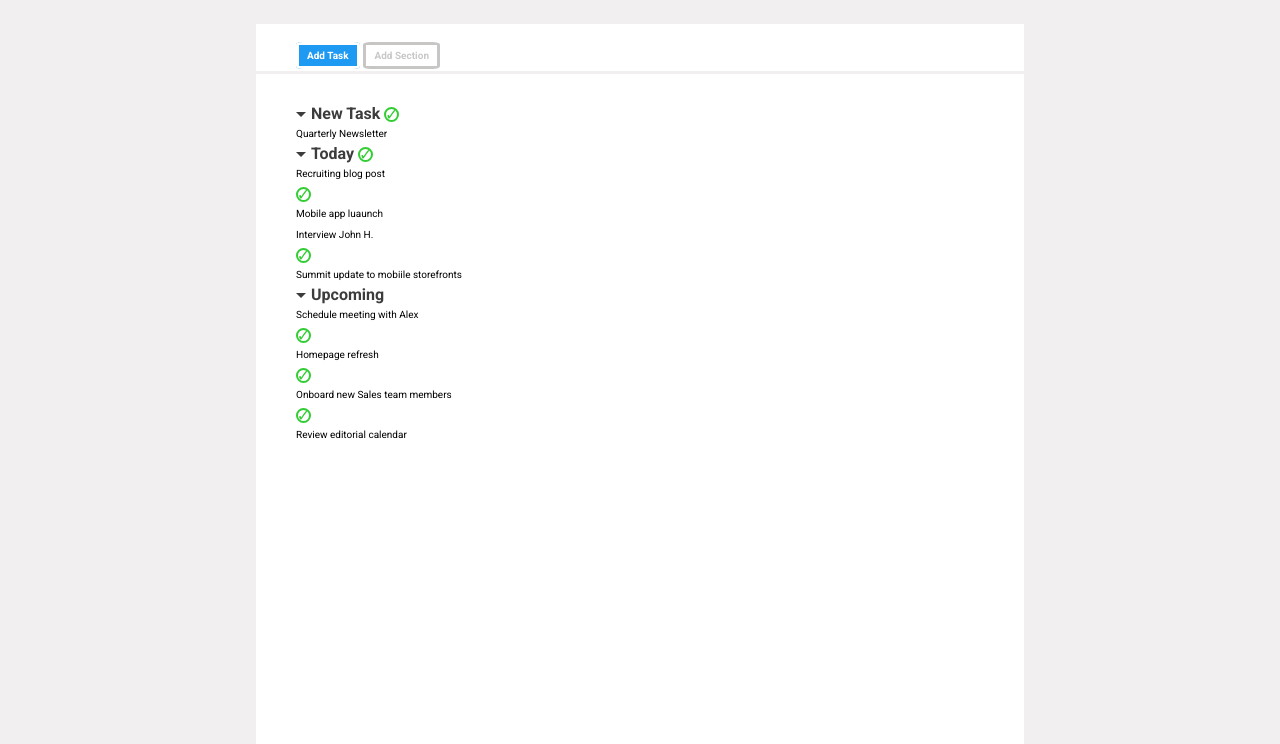
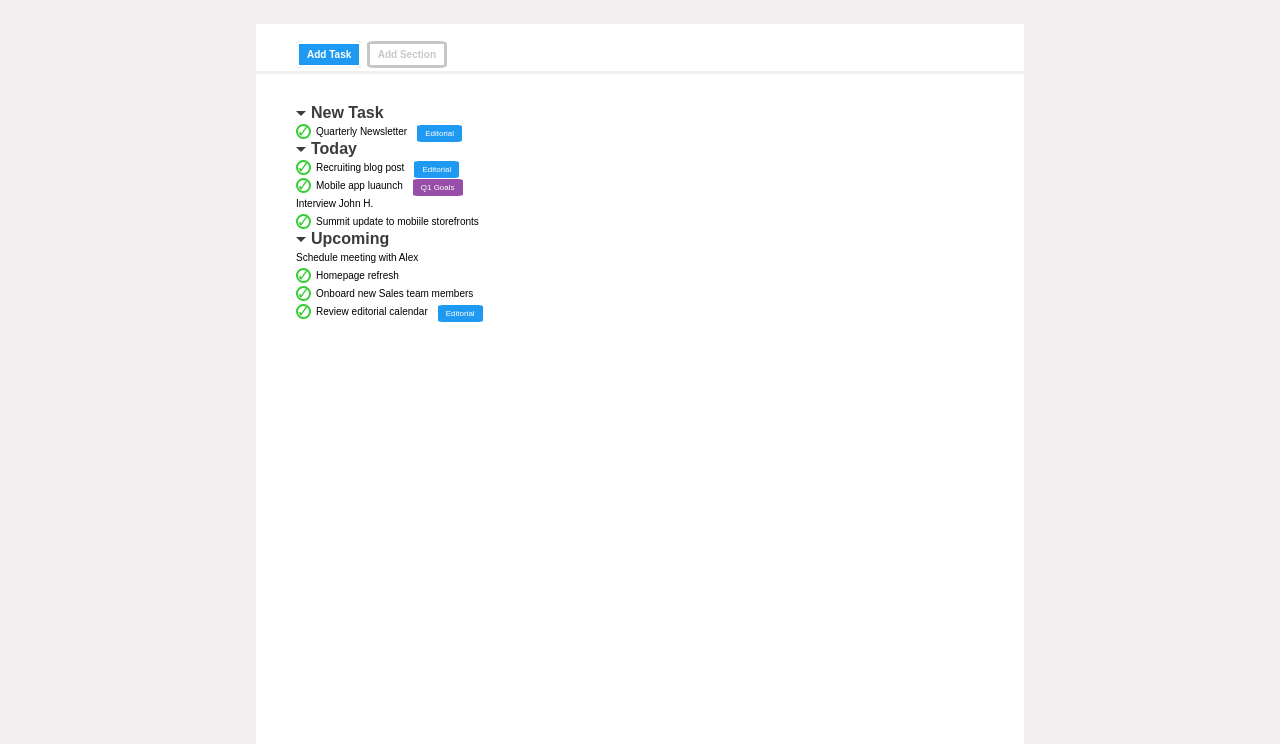
Before and after one commit to FilippoDibe/html-css-toboolist, a plain HTML site: page index.html in a window 1280 px wide. Shown: the part 70-814 px from the top of the page. Drawn offline with Linux system fonts and the light colour scheme.

Commit message:
color box

```diff
--- a/css/style.css
+++ b/css/style.css
@@ -2,7 +2,7 @@
     margin: 0;
     padding: 0;
     box-sizing: border-box;
-    font-family: 'roboto', sans-serif;
+    font-family: 'arial', sans-serif;
 }
 body{
     background-color: rgb(241, 239, 239);
@@ -21,6 +21,7 @@ header img, header h1 {
         main{
             background-color: white;
             margin: auto;
+
             margin-top: 40px;
             width: 60%;
             height: 90vh;
@@ -68,12 +69,14 @@ header img, header h1 {
         }
         .titolo{
             color: #3c3c3c;
+            display: inline-block;
         }
     /* text style  */
         .text{
             font-size: 10px;
             padding: 5px 0px;
             vertical-align: middle;
+            display: inline;
 
         }
     /* check verde tondo  */
@@ -89,9 +92,21 @@ header img, header h1 {
         justify-content: center;
         color: limegreen;
         border-color: limegreen;
+        margin-right: 5px;
     }
 
     /* box  */
     .box{
-
+        margin:10px;
+        font-size: 8px;
+        display: inline;
+        border-radius: 10%;
+        color: white ;
+        padding: 4px 8px;
     }
+    .editorial{
+        background-color:  rgb(31, 154, 242); ;
+    }
+    .Q1goals{
+        background-color: rgb(150, 78, 168);
+    }
--- a/index.html
+++ b/index.html
@@ -27,20 +27,20 @@
         </section>
         <div class="lista">
             <!-- new task -->
-            <span class="freccia"></span><span class="titolo"><strong>New Task</strong></span>
-            <span class="check">&#x2713;</span><div class="text">Quarterly Newsletter</div><span class="box editorial"></span>
+            <span class="freccia"></span><span class="titolo"><strong>New Task</strong></span> <br>
+            <span class="check">&#x2713;</span><div class="text">Quarterly Newsletter</div><div class="box editorial">Editorial</div> <br>
             <!-- today -->
-            <span class="freccia"></span><span class="titolo"><strong>Today</strong></span>
-            <span class="check">&#x2713;</span><div class="text">Recruiting blog post</div><span class=" box editorial"></span>
-            <span class="check">&#x2713;</span><div class="text">Mobile app luaunch</div><span class="box Q1goals"></span>
-            <span class="cross"></span><div class="text">Interview John H.</div><span class="box recruiting"></span>
-            <span class="check">&#x2713;</span><div class="text">Summit update to mobiile storefronts</div><span class="box mobile"></span>
+            <span class="freccia"></span><span class="titolo"><strong>Today</strong></span> <br>
+            <span class="check">&#x2713;</span><div class="text">Recruiting blog post</div><div class=" box editorial">Editorial</div> <br>
+            <span class="check">&#x2713;</span><div class="text">Mobile app luaunch</div><div class="box Q1goals">Q1 Goals</div> <br>
+            <span class="cross"></span><div class="text">Interview John H.</div><div class="box recruiting">Recuiting</div> <br>
+            <span class="check">&#x2713;</span><div class="text">Summit update to mobiile storefronts</div><div class="box mobile">Mobile</div> <br>
             <!-- upcoming -->
-            <span class="freccia"></span><span class="titolo"><strong>Upcoming</strong></span>
-            <span class="cross"></span><div class="text">Schedule meeting with Alex</div>
-            <span class="check">&#x2713;</span><div class="text">Homepage refresh</div><span class="box website"></span>
-            <span class="check">&#x2713;</span><div class="text">Onboard new Sales team members</div><span class="box sales"></span>
-            <span class="check">&#x2713;</span><div class="text">Review editorial calendar</div><span class="box editorial"></span>
+            <span class="freccia"></span><span class="titolo"><strong>Upcoming</strong></span> <br>
+            <span class="cross"></span><div class="text">Schedule meeting with Alex</div> <br>
+            <span class="check">&#x2713;</span><div class="text">Homepage refresh</div><div class="box website">Web Site</div> <br>
+            <span class="check">&#x2713;</span><div class="text">Onboard new Sales team members</div><div class="box sales">Sales</div> <br>
+            <span class="check">&#x2713;</span><div class="text">Review editorial calendar</div><div class="box editorial">Editorial</div> <br>
 
 
 
```
